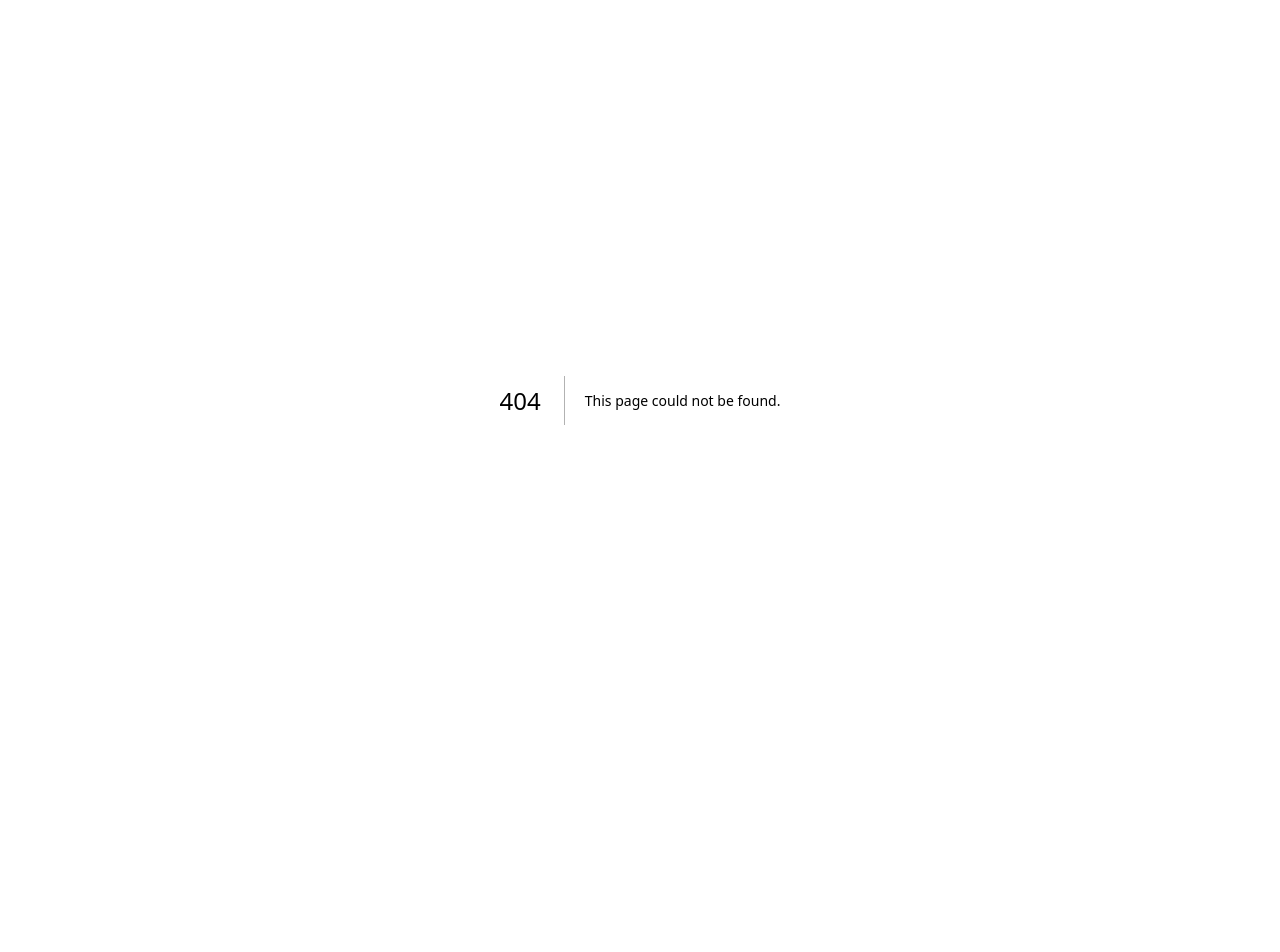
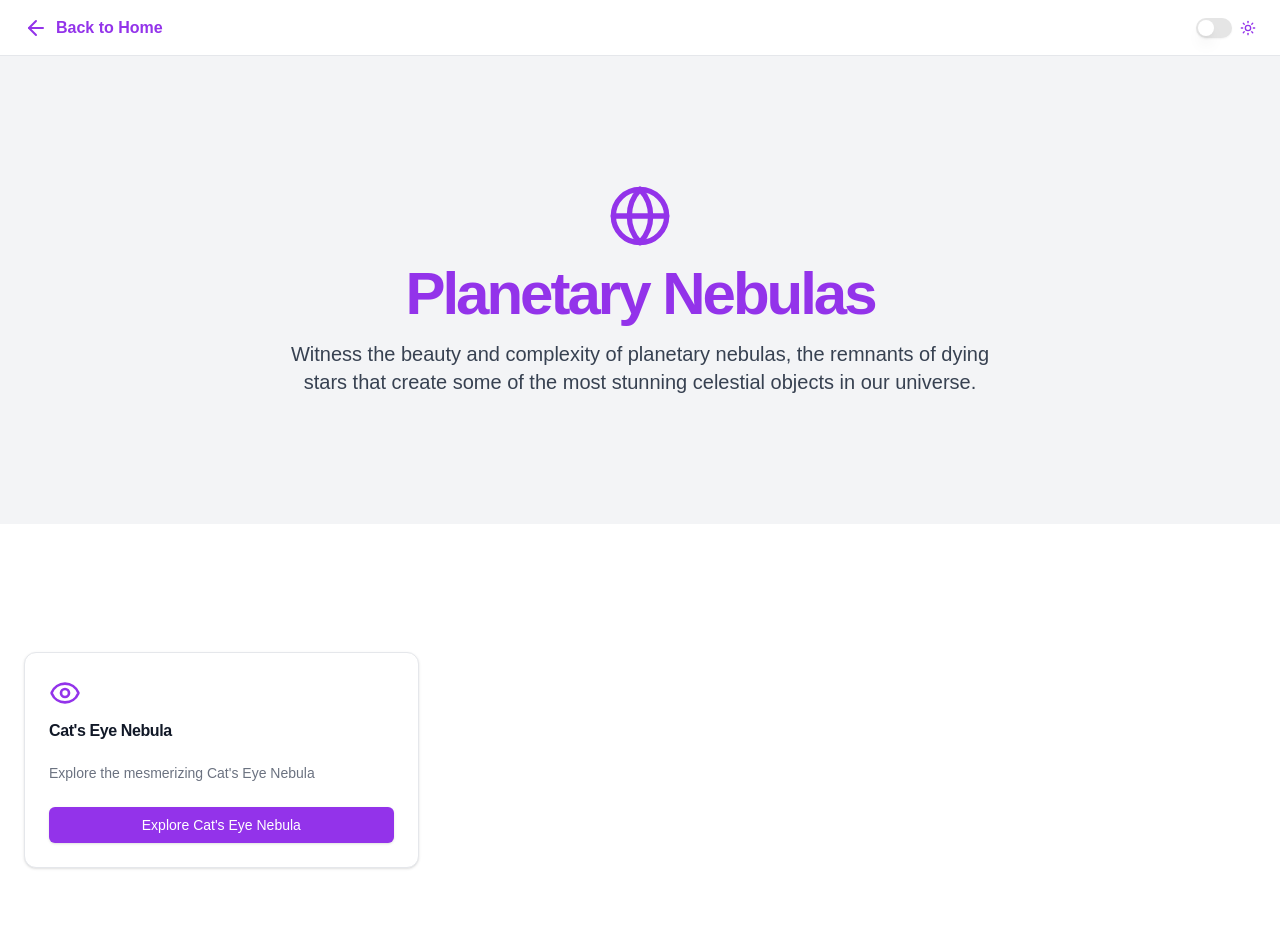
Before and after one commit to Khajagm/universe-unlocked, a Next.js app: page /planetary-nebulas in a window 1280 px wide. Before the commit this address had no page. Shown: the top 952 px of the page. Before the commit the page ends 800 px from the top, so only its background shows below. Built offline with nearby package versions, Linux system fonts and the light colour scheme.

Commit message:
planetary-nebulas

```diff
--- /dev/null
+++ b/src/app/planetary-nebulas/page.tsx
@@ -0,0 +1,129 @@
+"use client"
+
+import { useState, useEffect } from "react"
+import Link from "next/link"
+import { Button } from "@/components/ui/button"
+import { Card, CardContent, CardDescription, CardHeader, CardTitle, CardFooter } from "@/components/ui/card"
+import { Switch } from "@/components/ui/switch"
+import { Label } from "@/components/ui/label"
+import { ArrowLeft, Globe, Eye, Sun, Moon } from 'lucide-react'
+
+interface NebulaItem {
+  id: string
+  title: string
+  description: string
+  icon: React.ElementType
+}
+
+const nebulaItems: NebulaItem[] = [
+  {
+    id: "cats-eye-nebula",
+    title: "Cat's Eye Nebula",
+    description: "Explore the mesmerizing Cat's Eye Nebula",
+    icon: Eye
+  },
+  // Add more nebulas here as needed
+]
+
+// Custom hook to manage theme
+const useTheme = () => {
+  const [isDarkMode, setIsDarkMode] = useState(false)
+
+  useEffect(() => {
+    const storedTheme = localStorage.getItem('theme')
+    setIsDarkMode(storedTheme === 'dark')
+  }, [])
+
+  useEffect(() => {
+    localStorage.setItem('theme', isDarkMode ? 'dark' : 'light')
+    document.documentElement.classList.toggle('dark', isDarkMode)
+  }, [isDarkMode])
+
+  const toggleTheme = () => {
+    setIsDarkMode(!isDarkMode)
+  }
+
+  return { isDarkMode, toggleTheme }
+}
+
+export default function PlanetaryNebulasPage() {
+  const { isDarkMode, toggleTheme } = useTheme()
+
+  return (
+    <div className={`flex flex-col min-h-screen ${isDarkMode ? 'bg-gray-900 text-white' : 'bg-white text-gray-900'}`}>
+      <header className={`px-4 lg:px-6 h-14 flex items-center justify-between border-b ${isDarkMode ? 'border-gray-700' : 'border-gray-200'}`}>
+        <Link href="/" className={`flex items-center ${isDarkMode ? 'text-purple-400' : 'text-purple-600'}`}>
+          <ArrowLeft className="h-6 w-6 mr-2" />
+          <span className="font-bold">Back to Home</span>
+        </Link>
+        <div className="flex items-center space-x-2">
+          <Switch
+            id="theme-toggle"
+            checked={isDarkMode}
+            onCheckedChange={toggleTheme}
+          />
+          <Label htmlFor="theme-toggle" className="sr-only">
+            Toggle theme
+          </Label>
+          {isDarkMode ? (
+            <Moon className="h-4 w-4 text-purple-400" />
+          ) : (
+            <Sun className="h-4 w-4 text-purple-600" />
+          )}
+        </div>
+      </header>
+      <main className="flex-1">
+        <section className={`w-full py-12 md:py-24 lg:py-32 ${isDarkMode ? 'bg-gray-800' : 'bg-gray-100'}`}>
+          <div className="container px-4 md:px-6">
+            <div className="flex flex-col items-center space-y-4 text-center">
+              <Globe className={`h-16 w-16 ${isDarkMode ? 'text-purple-400' : 'text-purple-600'}`} />
+              <h1 className={`text-3xl font-bold tracking-tighter sm:text-4xl md:text-5xl lg:text-6xl/none ${isDarkMode ? 'text-purple-400' : 'text-purple-600'}`}>
+                Planetary Nebulas
+              </h1>
+              <p className={`mx-auto max-w-[700px] ${isDarkMode ? 'text-gray-300' : 'text-gray-700'} md:text-xl`}>
+                Witness the beauty and complexity of planetary nebulas, the remnants of dying stars that create some of the most stunning celestial objects in our universe.
+              </p>
+            </div>
+          </div>
+        </section>
+        <section className={`w-full py-12 md:py-24 lg:py-32 ${isDarkMode ? 'bg-gray-900' : 'bg-white'}`}>
+          <div className="container px-4 md:px-6">
+            <div className="grid grid-cols-1 md:grid-cols-2 lg:grid-cols-3 gap-6">
+              {nebulaItems.map((item) => (
+                <Card key={item.id} className={isDarkMode ? 'bg-gray-800 border-gray-700' : 'bg-white border-gray-200'}>
+                  <CardHeader>
+                    <item.icon className={`h-8 w-8 mb-2 ${isDarkMode ? 'text-purple-400' : 'text-purple-600'}`} />
+                    <CardTitle className={isDarkMode ? 'text-white' : 'text-gray-900'}>{item.title}</CardTitle>
+                  </CardHeader>
+                  <CardContent>
+                    <CardDescription className={isDarkMode ? 'text-gray-300' : 'text-gray-500'}>
+                      {item.description}
+                    </CardDescription>
+                  </CardContent>
+                  <CardFooter>
+                    <Button asChild className="w-full bg-purple-600 text-white hover:bg-purple-700">
+                      <Link href={`/explore/${item.id}`}>
+                        Explore {item.title}
+                      </Link>
+                    </Button>
+                  </CardFooter>
+                </Card>
+              ))}
+            </div>
+          </div>
+        </section>
+      </main>
+      <footer className={`flex flex-col gap-2 sm:flex-row py-6 w-full shrink-0 items-center px-4 md:px-6 border-t ${isDarkMode ? 'border-gray-700' : 'border-gray-200'}`}>
+        <p className={`text-xs ${isDarkMode ? 'text-gray-400' : 'text-gray-500'}`}>© 2024 Universe Unlocked. All rights reserved.</p>
+        <nav className="sm:ml-auto flex gap-4 sm:gap-6">
+          <Link className={`text-xs ${isDarkMode ? 'text-gray-400 hover:text-purple-400' : 'text-gray-500 hover:text-purple-600'} transition-colors`} href="#">
+            Terms of Service
+          </Link>
+          <Link className={`text-xs ${isDarkMode ? 'text-gray-400 hover:text-purple-400' : 'text-gray-500 hover:text-purple-600'} transition-colors`} href="#">
+            Privacy
+          </Link>
+        </nav>
+      </footer>
+    </div>
+  )
+}
--- /dev/null
+++ b/src/components/ui/label.tsx
@@ -0,0 +1,26 @@
+"use client"
+
+import * as React from "react"
+import * as LabelPrimitive from "@radix-ui/react-label"
+import { cva, type VariantProps } from "class-variance-authority"
+
+import { cn } from "@/lib/utils"
+
+const labelVariants = cva(
+  "text-sm font-medium leading-none peer-disabled:cursor-not-allowed peer-disabled:opacity-70"
+)
+
+const Label = React.forwardRef<
+  React.ElementRef<typeof LabelPrimitive.Root>,
+  React.ComponentPropsWithoutRef<typeof LabelPrimitive.Root> &
+    VariantProps<typeof labelVariants>
+>(({ className, ...props }, ref) => (
+  <LabelPrimitive.Root
+    ref={ref}
+    className={cn(labelVariants(), className)}
+    {...props}
+  />
+))
+Label.displayName = LabelPrimitive.Root.displayName
+
+export { Label }
```
